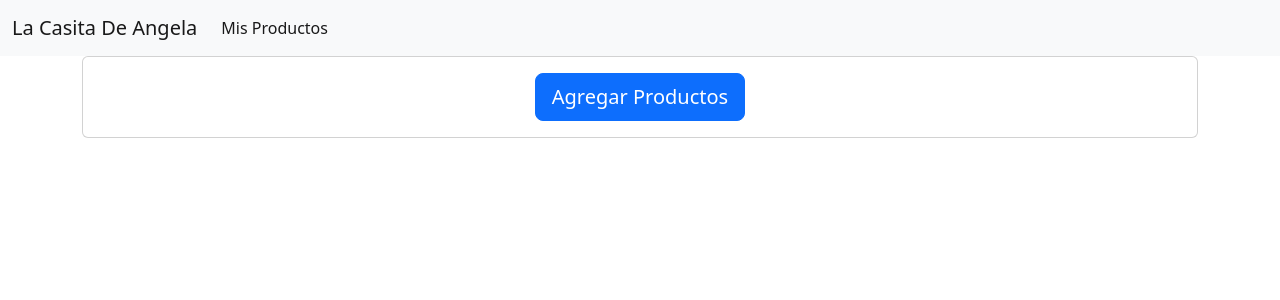
After one commit to FoxtrotCN/La-Casita-De-Angela, a Django app: page /main/ in a window 1280 px wide. The commit adds this page. Shown: the top 300 px of the page. Run offline with Django 4.2, Linux system fonts and the light colour scheme.

Commit message:
The route for add new products was created.

```diff
--- a/Shop/templates/base.html
+++ b/Shop/templates/base.html
@@ -12,7 +12,7 @@
 
 <nav class="navbar navbar-expand-lg bg-light">
     <div class="container-fluid">
-        <a class="navbar-brand" href="{% url 'shop' %}">La Casita De Angela</a>
+        <a class="navbar-brand" href="{% url 'main' %}">La Casita De Angela</a>
         <button class="navbar-toggler" type="button" data-bs-toggle="collapse" data-bs-target="#navbarSupportedContent"
                 aria-controls="navbarSupportedContent" aria-expanded="false" aria-label="Toggle navigation">
             <span class="navbar-toggler-icon"></span>
--- a/Shop/templates/login.html
+++ b/Shop/templates/login.html
@@ -34,7 +34,7 @@
                             <label class="form-check-label" for="form1Example3"> Remember password </label>
                         </div>
 
-                        <a href="{% url 'shop' %}"><button class="btn btn-primary btn-lg btn-block" type="submit">Login</button></a>
+                        <a href="{% url 'main' %}"><button class="btn btn-primary btn-lg btn-block" type="submit">Login</button></a>
 
                         <hr class="my-4">
 
--- a/Shop/templates/products/index.html
+++ b/Shop/templates/products/index.html
@@ -4,7 +4,7 @@
 
     <div class="card">
         <div class="card-header">
-            Agregar Productos
+            <h4>Tus Productos</h4>
         </div>
         <div class="card-body">
             <h5 class="card-title">Productos</h5>
--- /dev/null
+++ b/Shop/templates/products/main.html
@@ -0,0 +1,9 @@
+{% extends "base.html" %}
+
+{% block content %}
+    <div class="card">
+  <div class="card-body" style="text-align: center">
+      <a href="{% url 'make' %}"><button type="button" class="btn btn-primary btn-lg">Agregar Productos</button></a>
+  </div>
+</div>
+{% endblock %}
--- a/Shop/templates/products/make.html
+++ b/Shop/templates/products/make.html
@@ -1,5 +1,5 @@
-{% extends "base.html" %}
+{% extends 'base.html' %}
 
 {% block content %}
-    Form to add new products
+FORM TO ADD NEW PRODUCTS
 {% endblock %}
--- a/Shop/urls.py
+++ b/Shop/urls.py
@@ -6,5 +6,7 @@ urlpatterns = [
     path('', views.index),
     path('shop/', views.shop, name="shop"),
     path('products/', views.products, name="products"),
+    path('main/', views.main, name="main"),
+    path('make/', views.make_products, name="make")
 
 ]
--- a/Shop/views.py
+++ b/Shop/views.py
@@ -7,8 +7,16 @@ def index(request):
 
 
 def shop(request):
-    return render(request, 'products/make.html')
+    return render(request, 'base.html')
 
 
 def products(request):
     return render(request, 'products/index.html')
+
+
+def main(request):
+    return render(request, 'products/main.html')
+
+
+def make_products(request):
+    return render(request, 'products/make.html')
```
